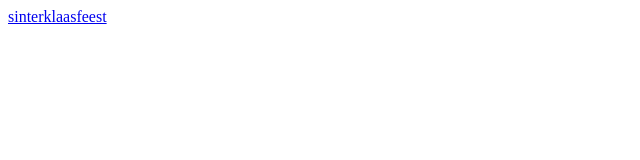
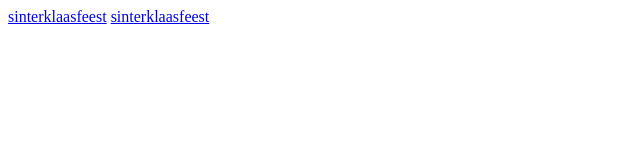
Before and after one commit to cindySchool/cindySchool.github.io, a plain HTML site: page index.html in a window 1280 px wide. Shown: the whole page, without its empty margins (0-640 px from the left). Drawn offline with Linux system fonts and the light colour scheme.

Commit message:
Update index.html

```diff
--- a/index.html
+++ b/index.html
@@ -1 +1,2 @@
 <a href="https://docs.google.com/presentation/d/1zWaOww7Y4kdil084pHKJ_6PvYcrgkmF2nShZjhah2Y0/edit?usp=sharing">sinterklaasfeest</a>
+<a href="https://docs.google.com/presentation/d/1zWaOww7Y4kdil084pHKJ_6PvYcrgkmF2nShZjhah2Y0/edit?usp=sharing">sinterklaasfeest</a>
```
